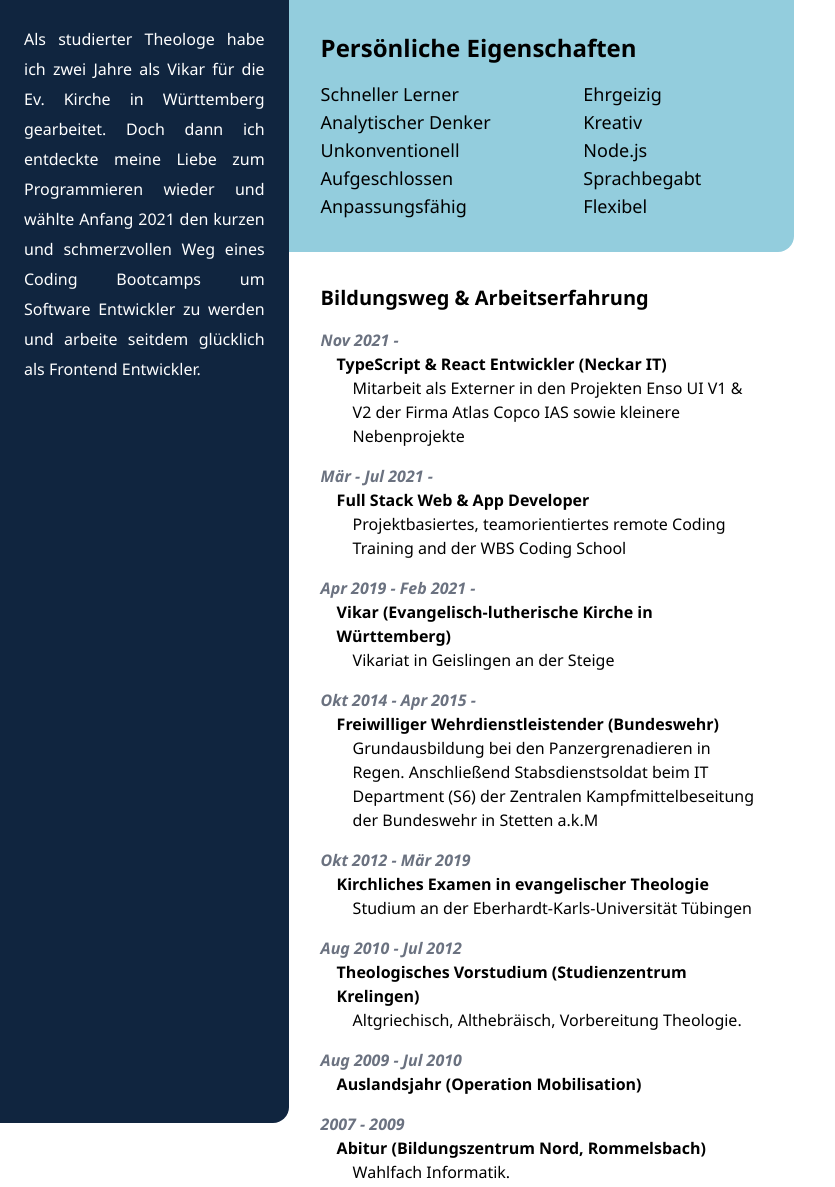
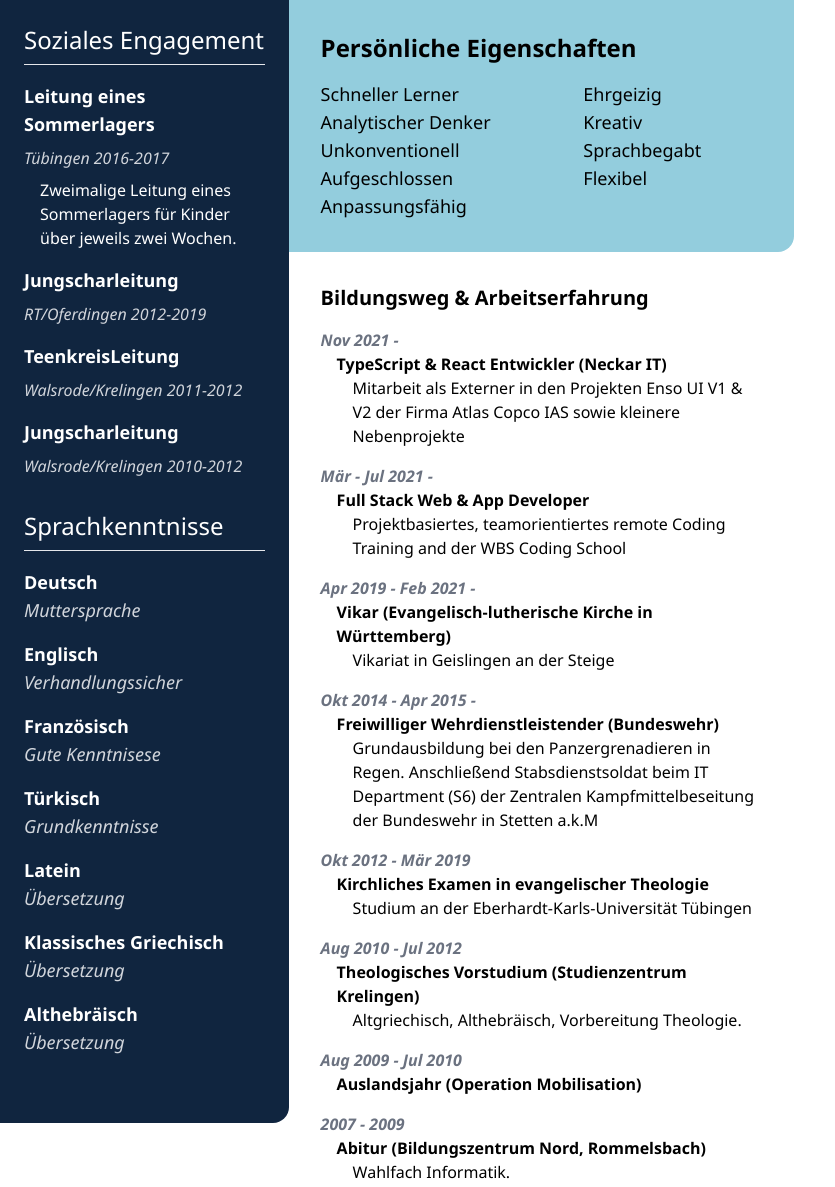
Before and after one commit to ClemensDinkel/cv, a website: page page2.html in a window 1280 px wide. Shown: the whole page, without its empty margins (0-835 px from the left). Drawn offline with Linux system fonts and the light colour scheme.

Commit message:
add more info and picture

```diff
--- a/page2.html
+++ b/page2.html
@@ -11,13 +11,62 @@
       <div
         class="h-full w-[300px] bg-oxford-blue text-white p-6 rounded-br-2xl"
       >
-        <p class="text-sm text-justify">
-          Als studierter Theologe habe ich zwei Jahre als Vikar für die Ev.
-          Kirche in Württemberg gearbeitet. Doch dann ich entdeckte meine Liebe
-          zum Programmieren wieder und wählte Anfang 2021 den kurzen und
-          schmerzvollen Weg eines Coding Bootcamps um Software Entwickler zu
-          werden und arbeite seitdem glücklich als Frontend Entwickler.
-        </p>
+        <h2 class="text-2xl">Soziales Engagement</h2>
+        <hr class="mt-2 h-[2px] w-full" />
+        <div class="flex flex-col gap-4 mt-4">
+          <div class="flex flex-col gap-2">
+            <h3 class="text-lg font-semibold">Leitung eines Sommerlagers</h3>
+            <p class="text-gray-300 italic">Tübingen 2016-2017</p>
+            <p class="pl-4">
+              Zweimalige Leitung eines Sommerlagers für Kinder über jeweils zwei
+              Wochen.
+            </p>
+          </div>
+          <div class="flex flex-col gap-2">
+            <h3 class="text-lg font-semibold">Jungscharleitung</h3>
+            <p class="text-gray-300 italic">RT/Oferdingen 2012-2019</p>
+          </div>
+          <div class="flex flex-col gap-2">
+            <h3 class="text-lg font-semibold">TeenkreisLeitung</h3>
+            <p class="text-gray-300 italic">Walsrode/Krelingen 2011-2012</p>
+          </div>
+          <div class="flex flex-col gap-2">
+            <h3 class="text-lg font-semibold">Jungscharleitung</h3>
+            <p class="text-gray-300 italic">Walsrode/Krelingen 2010-2012</p>
+          </div>
+        </div>
+        <h2 class="text-2xl mt-8">Sprachkenntnisse</h2>
+        <hr class="mt-2 h-[2px] w-full" />
+        <div class="flex flex-col gap-4 mt-4">
+          <div>
+            <h3 class="text-lg font-semibold">Deutsch</h3>
+            <p class="italic text-lg text-gray-300">Muttersprache</p>
+          </div>
+          <div>
+            <h3 class="text-lg font-semibold">Englisch</h3>
+            <p class="italic text-lg text-gray-300">Verhandlungssicher</p>
+          </div>
+          <div>
+            <h3 class="text-lg font-semibold">Französisch</h3>
+            <p class="italic text-lg text-gray-300">Gute Kenntnisese</p>
+          </div>
+          <div>
+            <h3 class="text-lg font-semibold">Türkisch</h3>
+            <p class="italic text-lg text-gray-300">Grundkenntnisse</p>
+          </div>
+          <div>
+            <h3 class="text-lg font-semibold">Latein</h3>
+            <p class="italic text-lg text-gray-300">Übersetzung</p>
+          </div>
+          <div>
+            <h3 class="text-lg font-semibold">Klassisches Griechisch</h3>
+            <p class="italic text-lg text-gray-300">Übersetzung</p>
+          </div>
+          <div>
+            <h3 class="text-lg font-semibold">Althebräisch</h3>
+            <p class="italic text-lg text-gray-300">Übersetzung</p>
+          </div>
+        </div>
       </div>
       <div class="h-full w-2/3">
         <div class="w-full bg-non-photo-blue p-8 rounded-br-2xl">
@@ -32,7 +81,6 @@
             <p>Anpassungsfähig</p>
             <p>Ehrgeizig</p>
             <p>Kreativ</p>
-            <p>Node.js</p>
             <p>Sprachbegabt</p>
             <p>Flexibel</p>
           </div>
@@ -117,9 +165,7 @@
               <h3 class="pl-4 font-semibold">
                 Abitur (Bildungszentrum Nord, Rommelsbach)
               </h3>
-              <p class="pl-8">
-                Wahlfach Informatik.
-              </p>
+              <p class="pl-8">Wahlfach Informatik.</p>
             </div>
           </div>
         </div>
--- a/tailwind.config.js
+++ b/tailwind.config.js
@@ -6,6 +6,7 @@ module.exports = {
       colors: {
         "oxford-blue": "#10253F",
         "non-photo-blue": "#93CDDD",
+        "asparagus": "#79A250"
       },
       fontSize: {
         sm: ["16px", "30px"]
```
Also changed, not shown: page1.html (+57 -11 lines), index.css, pubilc/profile.jpg (added).
